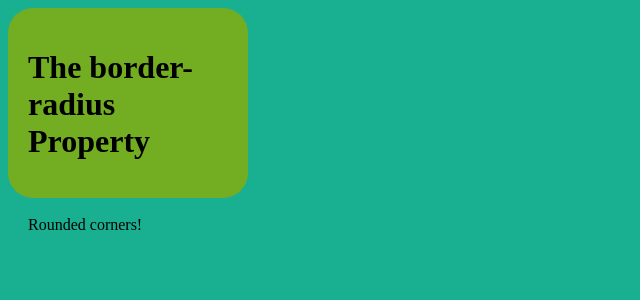
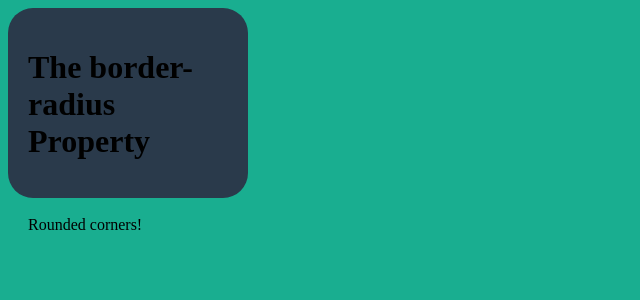
Before and after one commit to lhocihara/n-server, a Flask app: page /hi in a window 1280 px wide. Shown: the top 300 px of the page, without its empty margins (0-640 px from the left). Run offline with Flask 2, Linux system fonts and the light colour scheme; parts of the project's set-up code (start-up, migrations or seed data) failed here and were passed over.

Commit message:
carregando o TCC - alterando estrutura do endpoint /hi - adicionando main.html

```diff
--- a/templates/main.html
+++ b/templates/main.html
@@ -7,12 +7,12 @@
     <title>N - Bem vindos!</title>
     <style>
         body {
-            background: #19B091;
+            background: hsl(168, 75%, 39%);
         }
 
         #rcorners1 {
           border-radius: 25px;
-          background: #73AD21;
+          background: #2A3A4B;
           padding: 20px;
           width: 200px;
           height: 150px;
```
